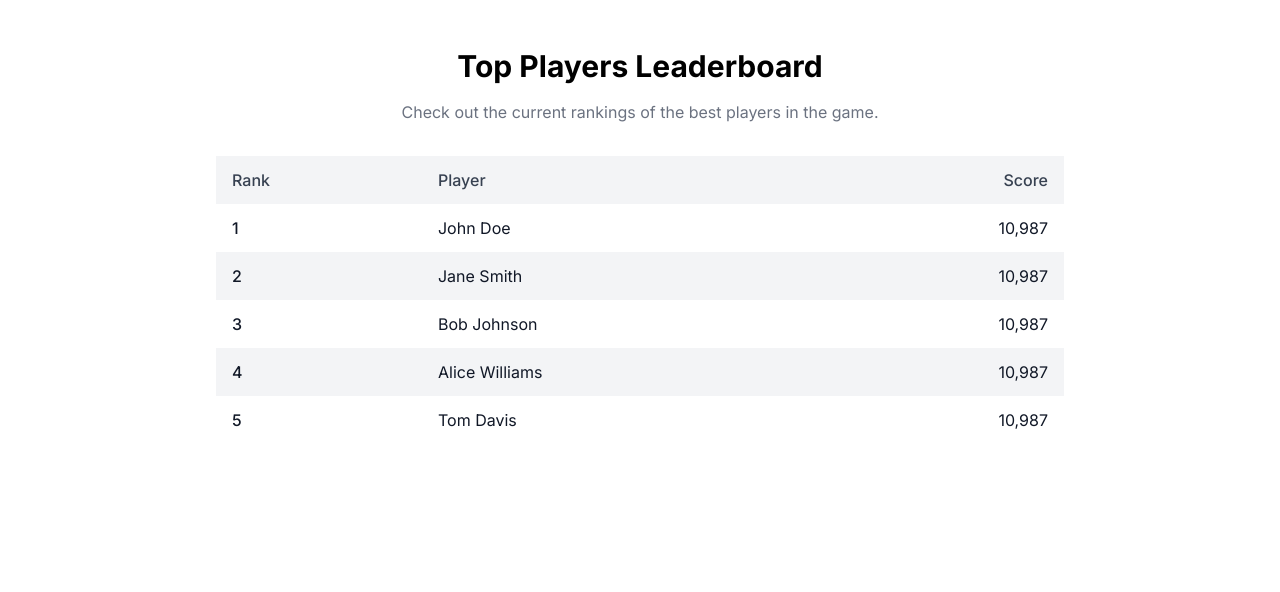
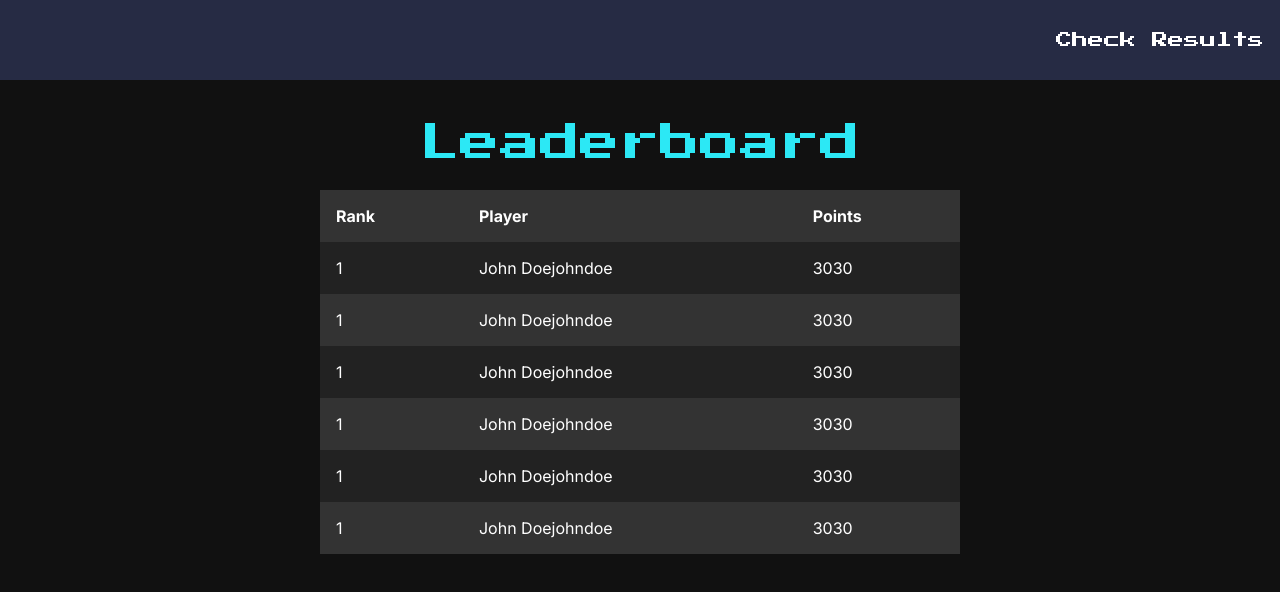
Before and after one commit to amodmanjarekar/JIT_platform, a Next.js app: page /leaderboard in a window 1280 px wide. Shown: the top 592 px of the page. Built offline with nearby package versions, Linux system fonts and the light colour scheme.

Commit message:
Finish up styling

```diff
--- /dev/null
+++ b/app/components/navbar.js
@@ -0,0 +1,18 @@
+import React from "react";
+import styles from "./navbar.module.css";
+import Link from "next/link";
+import { pressStart } from "../layout";
+
+function Navbar() {
+  return (
+    <div className={styles.nav_container}>
+      <Link href="/leaderboard">
+        <div className={`${styles.nav_item} ${pressStart.className}`}>
+          Check Results
+        </div>
+      </Link>
+    </div>
+  );
+}
+
+export default Navbar;
--- /dev/null
+++ b/app/components/navbar.module.css
@@ -0,0 +1,22 @@
+.nav_container {
+  display: flex;
+  align-items: center;
+  justify-content: flex-end;
+  width: 100%;
+  height: 5rem;
+  background-color: var(--primary);
+}
+
+.nav_item {
+  margin: 1em 1em;
+  font-weight: 400;
+}
+
+.nav_container a {
+  text-decoration: none;
+  color: #fff;
+}
+
+.nav_container a:hover {
+  color: var(--headtext);
+}
--- a/app/globals.css
+++ b/app/globals.css
@@ -1,3 +1,14 @@
-@tailwind base;
+/* @tailwind base;
 @tailwind components;
-@tailwind utilities;
+@tailwind utilities; */
+
+:root {
+  --primary: #262b44;
+  --headtext: #2ce8f5;
+}
+
+body {
+  margin: 0;
+  background-color: #111;
+  color: #fff;
+}
--- /dev/null
+++ b/app/home.module.css
@@ -0,0 +1,7 @@
+.main_container {
+  margin: 20em 5em;
+}
+
+.main_container h1 {
+  font-size: 5em;
+}
--- a/app/layout.js
+++ b/app/layout.js
@@ -1,17 +1,22 @@
-import { Inter } from "next/font/google";
+import { Inter, Press_Start_2P } from "next/font/google";
 import "./globals.css";
+import Navbar from "./components/navbar";
 
 const inter = Inter({ subsets: ["latin"] });
+export const pressStart = Press_Start_2P({ subsets: ["latin"], weight: "400" });
 
 export const metadata = {
-  title: "Create Next App",
-  description: "Generated by create next app",
+  title: "JIT Platform",
+  description: "Platform for the JIT Contest",
 };
 
 export default function RootLayout({ children }) {
   return (
     <html lang="en">
-      <body className={inter.className}>{children}</body>
+      <body className={inter.className}>
+        <Navbar />
+        {children}
+      </body>
     </html>
   );
 }
--- /dev/null
+++ b/app/leaderboard/leaderboard.module.css
@@ -0,0 +1,29 @@
+.results_container {
+  display: flex;
+  padding: 1em;
+  flex-direction: column;
+  align-items: center;
+}
+
+.results_container h1 {
+  color: var(--headtext);
+  font-size: 2.5em;
+}
+
+.res_table {
+  width: 50vw;
+  border: none;
+  background-color: #222;
+}
+
+.res_table th, .res_table td {
+  padding: 1em;
+}
+
+.res_table tr:nth-child(odd) {
+  background-color: #333;
+}
+
+.res_table th {
+  text-align: left;
+}
--- a/app/leaderboard/page.js
+++ b/app/leaderboard/page.js
@@ -1,61 +1,54 @@
-/**
- * v0 by Vercel.
- * @see https://v0.dev/t/9TzMP5gn6u2
- * Documentation: https://v0.dev/docs#integrating-generated-code-into-your-nextjs-app
- */
-export default function LeaderboardPage() {
-  const player_list = [
-    "John Doe",
-    "Jane Smith",
-    "Bob Johnson",
-    "Alice Williams",
-    "Tom Davis",
-  ];
+import React from "react";
+import styles from "./leaderboard.module.css";
+import { pressStart } from "../layout";
 
+function Leaderboard() {
   return (
-    <div className="w-full max-w-4xl mx-auto py-12 px-4 md:px-6">
-      <div className="space-y-4 text-center">
-        <h1 className="text-3xl font-bold">Top Players Leaderboard</h1>
-        <p className="text-gray-500 dark:text-gray-400">
-          Check out the current rankings of the best players in the game.
-        </p>
-      </div>
-      <div className="overflow-x-auto mt-8">
-        <table className="w-full table-auto">
-          <thead>
-            <tr className="bg-gray-100 dark:bg-gray-800">
-              <th className="px-4 py-3 text-left font-medium text-gray-700 dark:text-gray-300">
-                Rank
-              </th>
-              <th className="px-4 py-3 text-left font-medium text-gray-700 dark:text-gray-300">
-                Player
-              </th>
-              <th className="px-4 py-3 text-right font-medium text-gray-700 dark:text-gray-300">
-                Score
-              </th>
+    <div className={styles.results_container}>
+      <h1 className={pressStart.className}>Leaderboard</h1>
+      <div className={styles.table_container}>
+        <table cellSpacing={0} cellPadding={0} className={styles.res_table}>
+          <tbody>
+            <tr>
+              <th>Rank</th>
+              <th>Player</th>
+              <th>Points</th>
             </tr>
-          </thead>
-          <tbody>
-            {player_list.map((player_name, index) => {
-              return (
-                <>
-                  <tr className={index % 2 != 0 ? "bg-gray-100" : "bg-white"}>
-                    <td className="px-4 py-3 font-medium text-gray-900 dark:text-gray-100">
-                      {index + 1}
-                    </td>
-                    <td className="px-4 py-3 text-gray-900 dark:text-gray-100">
-                      {player_name}
-                    </td>
-                    <td className="px-4 py-3 text-right text-gray-900 dark:text-gray-100">
-                      10,987
-                    </td>
-                  </tr>
-                </>
-              );
-            })}
+            <tr>
+              <td>1</td>
+              <td>John Doejohndoe</td>
+              <td>3030</td>
+            </tr>
+            <tr>
+              <td>1</td>
+              <td>John Doejohndoe</td>
+              <td>3030</td>
+            </tr>
+            <tr>
+              <td>1</td>
+              <td>John Doejohndoe</td>
+              <td>3030</td>
+            </tr>
+            <tr>
+              <td>1</td>
+              <td>John Doejohndoe</td>
+              <td>3030</td>
+            </tr>
+            <tr>
+              <td>1</td>
+              <td>John Doejohndoe</td>
+              <td>3030</td>
+            </tr>
+            <tr>
+              <td>1</td>
+              <td>John Doejohndoe</td>
+              <td>3030</td>
+            </tr>
           </tbody>
         </table>
       </div>
     </div>
   );
 }
+
+export default Leaderboard;
--- a/app/page.js
+++ b/app/page.js
@@ -1,113 +1,11 @@
-import Image from "next/image";
+import styles from "./home.module.css";
 
 export default function Home() {
   return (
-    <main className="flex min-h-screen flex-col items-center justify-between p-24">
-      <div className="z-10 max-w-5xl w-full items-center justify-between font-mono text-sm lg:flex">
-        <p className="fixed left-0 top-0 flex w-full justify-center border-b border-gray-300 bg-gradient-to-b from-zinc-200 pb-6 pt-8 backdrop-blur-2xl dark:border-neutral-800 dark:bg-zinc-800/30 dark:from-inherit lg:static lg:w-auto  lg:rounded-xl lg:border lg:bg-gray-200 lg:p-4 lg:dark:bg-zinc-800/30">
-          Get started by editing&nbsp;
-          <code className="font-mono font-bold">app/page.js</code>
-        </p>
-        <div className="fixed bottom-0 left-0 flex h-48 w-full items-end justify-center bg-gradient-to-t from-white via-white dark:from-black dark:via-black lg:static lg:h-auto lg:w-auto lg:bg-none">
-          <a
-            className="pointer-events-none flex place-items-center gap-2 p-8 lg:pointer-events-auto lg:p-0"
-            href="https://vercel.com?utm_source=create-next-app&utm_medium=appdir-template&utm_campaign=create-next-app"
-            target="_blank"
-            rel="noopener noreferrer"
-          >
-            By{" "}
-            <Image
-              src="/vercel.svg"
-              alt="Vercel Logo"
-              className="dark:invert"
-              width={100}
-              height={24}
-              priority
-            />
-          </a>
-        </div>
+    <>
+      <div className={styles.main_container}>
+        <h1>Welcome to the JIT Website!</h1>
       </div>
-
-      <div className="relative flex place-items-center before:absolute before:h-[300px] before:w-full sm:before:w-[480px] before:-translate-x-1/2 before:rounded-full before:bg-gradient-radial before:from-white before:to-transparent before:blur-2xl before:content-[''] after:absolute after:-z-20 after:h-[180px] after:w-full sm:after:w-[240px] after:translate-x-1/3 after:bg-gradient-conic after:from-sky-200 after:via-blue-200 after:blur-2xl after:content-[''] before:dark:bg-gradient-to-br before:dark:from-transparent before:dark:to-blue-700 before:dark:opacity-10 after:dark:from-sky-900 after:dark:via-[#0141ff] after:dark:opacity-40 before:lg:h-[360px] z-[-1]">
-        <Image
-          className="relative dark:drop-shadow-[0_0_0.3rem_#ffffff70] dark:invert"
-          src="/next.svg"
-          alt="Next.js Logo"
-          width={180}
-          height={37}
-          priority
-        />
-      </div>
-
-      <div className="mb-32 grid text-center lg:max-w-5xl lg:w-full lg:mb-0 lg:grid-cols-4 lg:text-left">
-        <a
-          href="https://nextjs.org/docs?utm_source=create-next-app&utm_medium=appdir-template&utm_campaign=create-next-app"
-          className="group rounded-lg border border-transparent px-5 py-4 transition-colors hover:border-gray-300 hover:bg-gray-100 hover:dark:border-neutral-700 hover:dark:bg-neutral-800/30"
-          target="_blank"
-          rel="noopener noreferrer"
-        >
-          <h2 className={`mb-3 text-2xl font-semibold`}>
-            Docs{" "}
-            <span className="inline-block transition-transform group-hover:translate-x-1 motion-reduce:transform-none">
-              -&gt;
-            </span>
-          </h2>
-          <p className={`m-0 max-w-[30ch] text-sm opacity-50`}>
-            Find in-depth information about Next.js features and API.
-          </p>
-        </a>
-
-        <a
-          href="https://nextjs.org/learn?utm_source=create-next-app&utm_medium=appdir-template-tw&utm_campaign=create-next-app"
-          className="group rounded-lg border border-transparent px-5 py-4 transition-colors hover:border-gray-300 hover:bg-gray-100 hover:dark:border-neutral-700 hover:dark:bg-neutral-800 hover:dark:bg-opacity-30"
-          target="_blank"
-          rel="noopener noreferrer"
-        >
-          <h2 className={`mb-3 text-2xl font-semibold`}>
-            Learn{" "}
-            <span className="inline-block transition-transform group-hover:translate-x-1 motion-reduce:transform-none">
-              -&gt;
-            </span>
-          </h2>
-          <p className={`m-0 max-w-[30ch] text-sm opacity-50`}>
-            Learn about Next.js in an interactive course with&nbsp;quizzes!
-          </p>
-        </a>
-
-        <a
-          href="https://vercel.com/templates?framework=next.js&utm_source=create-next-app&utm_medium=appdir-template&utm_campaign=create-next-app"
-          className="group rounded-lg border border-transparent px-5 py-4 transition-colors hover:border-gray-300 hover:bg-gray-100 hover:dark:border-neutral-700 hover:dark:bg-neutral-800/30"
-          target="_blank"
-          rel="noopener noreferrer"
-        >
-          <h2 className={`mb-3 text-2xl font-semibold`}>
-            Templates{" "}
-            <span className="inline-block transition-transform group-hover:translate-x-1 motion-reduce:transform-none">
-              -&gt;
-            </span>
-          </h2>
-          <p className={`m-0 max-w-[30ch] text-sm opacity-50`}>
-            Explore starter templates for Next.js.
-          </p>
-        </a>
-
-        <a
-          href="https://vercel.com/new?utm_source=create-next-app&utm_medium=appdir-template&utm_campaign=create-next-app"
-          className="group rounded-lg border border-transparent px-5 py-4 transition-colors hover:border-gray-300 hover:bg-gray-100 hover:dark:border-neutral-700 hover:dark:bg-neutral-800/30"
-          target="_blank"
-          rel="noopener noreferrer"
-        >
-          <h2 className={`mb-3 text-2xl font-semibold`}>
-            Deploy{" "}
-            <span className="inline-block transition-transform group-hover:translate-x-1 motion-reduce:transform-none">
-              -&gt;
-            </span>
-          </h2>
-          <p className={`m-0 max-w-[30ch] text-sm opacity-50 text-balance`}>
-            Instantly deploy your Next.js site to a shareable URL with Vercel.
-          </p>
-        </a>
-      </div>
-    </main>
+    </>
   );
 }
```
